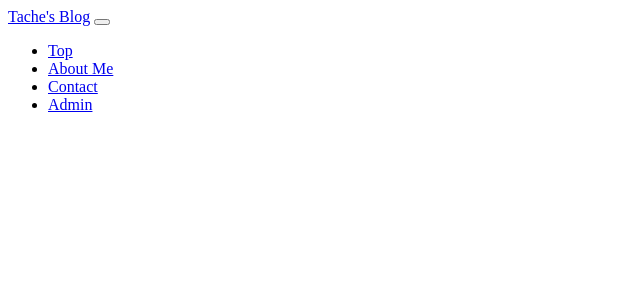
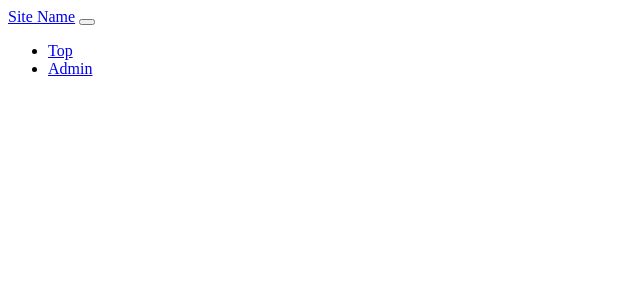
Before and after one commit to tache3813/blog, a Django app: template myblog/templates/myblog/widgets/nav.html in a window 1280 px wide. Shown: the top 300 px of the page, without its empty margins (0-640 px from the left). Run offline with Django 3.2, Linux system fonts and the light colour scheme; the template is opened without the code that fills it, so the values that code supplies are empty; the visitor is signed in with stand-in values (Sample User, id 1); data comes from the database, SQL or seed files in the repository.

Commit message:
Now mysite's description comes from DB

```diff
--- a/myblog/context_processors.py
+++ b/myblog/context_processors.py
@@ -1,8 +1,12 @@
-from .models import Category
+from django.contrib.sites.shortcuts import get_current_site
+from .models import Category, Description
 
 def common(request):
-  """テンプレートに毎回渡すデータ"""
-  context = {
-    'category_list': Category.objects.all(),
-  }
-  return context
+    """テンプレートに毎回渡すデータ"""
+    site = get_current_site(request)
+    mysite, _ = Description.objects.get_or_create(site=site)
+    context = {
+        'category_list': Category.objects.all(),
+        'mysite': mysite,
+    }
+    return context
--- a/myblog/templates/myblog/widgets/nav.html
+++ b/myblog/templates/myblog/widgets/nav.html
@@ -1,7 +1,7 @@
 <!-- navigation bar -->
 <nav class="navbar navbar-expand-lg navbar-dark bg-dark fixed-top">
   <div class="container">
-    <a class="navbar-brand" href="{% url 'myblog:index' %}">Tache's Blog</a>
+    <a class="navbar-brand" href="{% url 'myblog:index' %}">{{ mysite.site_name }}</a>
     <button class="navbar-toggler" type="button" data-toggle="collapse" data-target="#navbarResponsive" aria-controls="navbarResponsive" aria-expanded="false" aria-label="Toggle navigation">
       <span class="navbar-toggler-icon"></span>
     </button>
@@ -10,12 +10,6 @@
       <ul class="navbar-nav ml-auto">
         <li class="nav-item active">
           <a class="nav-link" href="{% url 'myblog:index' %}">Top</a>
-        </li>
-        <li class="nav-item">
-          <a class="nav-link disabled" href="#">About Me</a>
-        </li>
-        <li class="nav-item">
-          <a class="nav-link disabled" href="#">Contact</a>
         </li>
         {% if user.is_superuser %}
           <li class="nav-item">
--- a/myblog/templates/myblog/widgets/profile.html
+++ b/myblog/templates/myblog/widgets/profile.html
@@ -2,7 +2,6 @@
 <div class="card my-4">
   <h5 class="card-header">Profile</h5>
   <div class="card-body">
-    <p>You can put anything you want inside of these side widgets. They are easy to use, and feature the new Bootstrap 4 card containers!</p>
-    <p>Github: <a class="" href="https://github.com/tache3813" target="_blank">tache3813</a></p>
+    <p>{{ mysite.text_to_markdown | safe }}</p>
   </div>
 </div>
```
Also changed, not shown: myblog/templates/myblog/base.html (+5 -4 lines).
